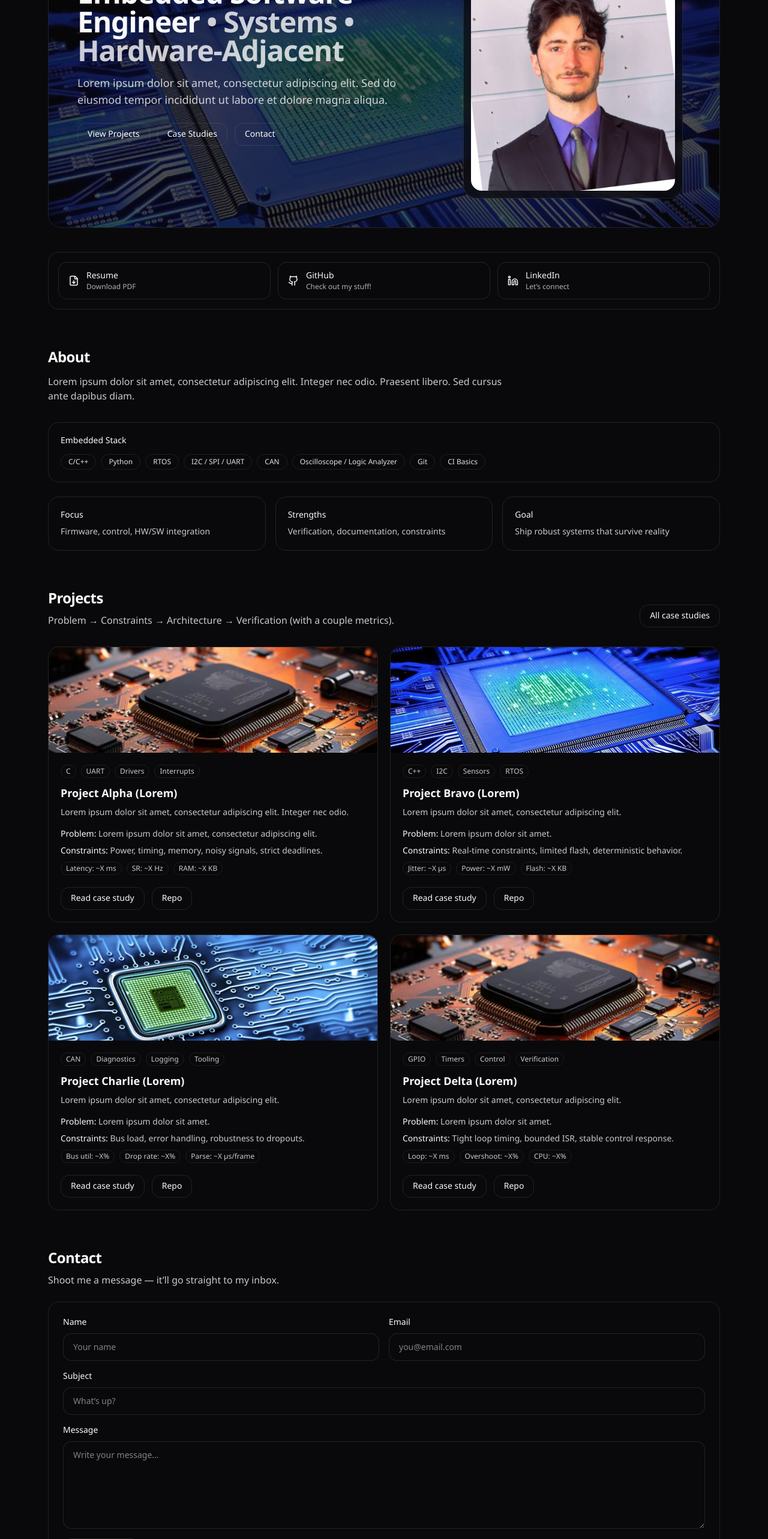
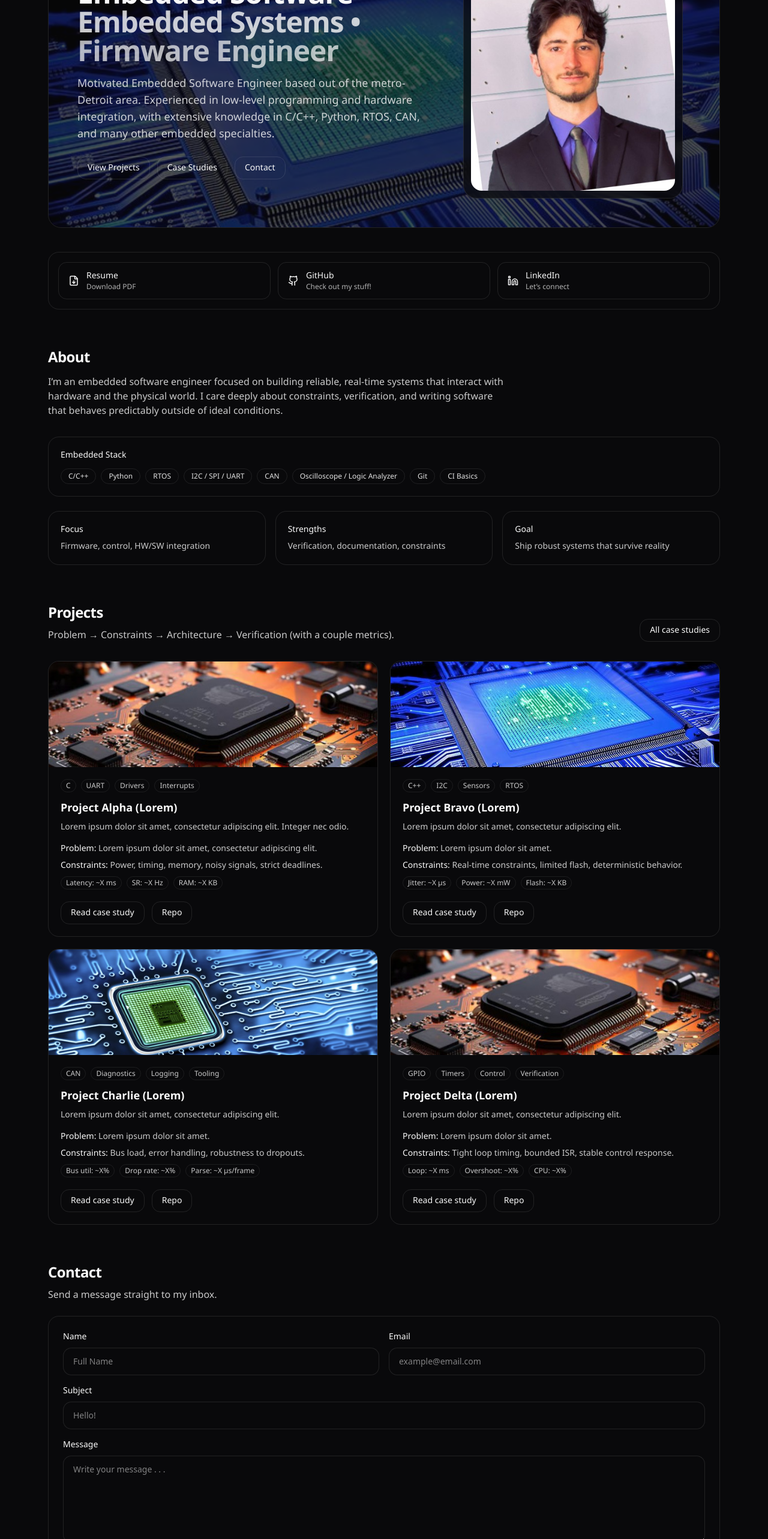
Before and after one commit to xandernickita/Portfolio, a Next.js app in the folder embedded-portfolio/: page / in a window 1280 px wide. Shown: the part 180-2746 px from the top of the page at 60% size. Built offline with nearby package versions, Linux system fonts and the light colour scheme.

Commit message:
Added some personal info

```diff
--- a/embedded-portfolio/components/sections/About.tsx
+++ b/embedded-portfolio/components/sections/About.tsx
@@ -17,8 +17,8 @@ export function About() {
       <MotionInView>
         <h2 className="text-2xl font-semibold tracking-tight">About</h2>
         <p className="mt-3 max-w-3xl opacity-80">
-          Lorem ipsum dolor sit amet, consectetur adipiscing elit. Integer nec
-          odio. Praesent libero. Sed cursus ante dapibus diam.
+          I’m an embedded software engineer focused on building reliable, real-time systems that interact with hardware and the physical world.
+          I care deeply about constraints, verification, and writing software that behaves predictably outside of ideal conditions.
         </p>
       </MotionInView>
 
--- a/embedded-portfolio/components/sections/Contact.tsx
+++ b/embedded-portfolio/components/sections/Contact.tsx
@@ -18,7 +18,7 @@ export function Contact() {
       <MotionInView>
         <h2 className="text-2xl font-semibold tracking-tight">Contact</h2>
         <p className="mt-2 opacity-80">
-          Shoot me a message — it’ll go straight to my inbox.
+          Send a message straight to my inbox.
         </p>
       </MotionInView>
 
@@ -34,17 +34,17 @@ export function Contact() {
             />
 
             <div className="grid gap-4 md:grid-cols-2">
-              <Field label="Name" name="name" placeholder="Your name" required />
-              <Field label="Email" name="email" placeholder="you@email.com" required />
+              <Field label="Name" name="name" placeholder="Full Name" required />
+              <Field label="Email" name="email" placeholder="example@email.com" required />
             </div>
 
-            <Field label="Subject" name="subject" placeholder="What’s up?" />
+            <Field label="Subject" name="subject" placeholder="Hello!" />
 
             <div className="grid gap-2">
               <label className="text-sm font-medium">Message</label>
               <textarea
                 name="message"
-                placeholder="Write your message…"
+                placeholder="Write your message . . ."
                 rows={6}
                 required
                 className="w-full rounded-xl border bg-background px-4 py-3 text-sm outline-none
@@ -59,7 +59,7 @@ export function Contact() {
                   {state.message}
                 </p>
               ) : (
-                <p className="text-sm opacity-60">Typically replies within 1–2 days.</p>
+                <p className="text-sm opacity-60">I'll typically reply within 1–2 days.</p>
               )}
             </div>
 
--- a/embedded-portfolio/components/sections/Hero.tsx
+++ b/embedded-portfolio/components/sections/Hero.tsx
@@ -18,15 +18,17 @@ export function Hero() {
         <div>
           <MotionInView>
             <h1 className="text-3xl font-semibold tracking-tight md:text-5xl">
-              Embedded Software Engineer
-              <span className="opacity-80"> • Systems • Hardware-Adjacent</span>
+              Embedded Software
+              <span className="opacity-80"> • Embedded Systems • </span>
+              <span className="opacity-70">Firmware Engineer</span>
             </h1>
           </MotionInView>
 
           <MotionInView delay={0.08}>
             <p className="mt-4 max-w-xl text-base opacity-80 md:text-lg">
-              Lorem ipsum dolor sit amet, consectetur adipiscing elit. Sed do
-              eiusmod tempor incididunt ut labore et dolore magna aliqua.
+              Motivated Embedded Software Engineer based out of the metro-Detroit area. Experienced in
+              low-level programming and hardware integration, with extensive knowledge in C/C++, Python,
+              RTOS, CAN, and many other embedded specialties.
             </p>
           </MotionInView>
 
```
